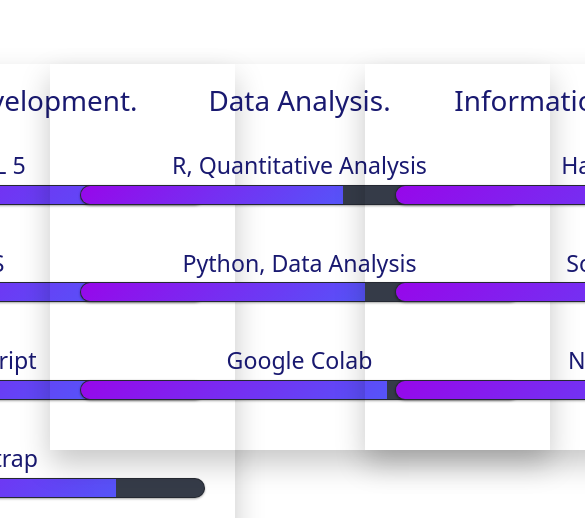
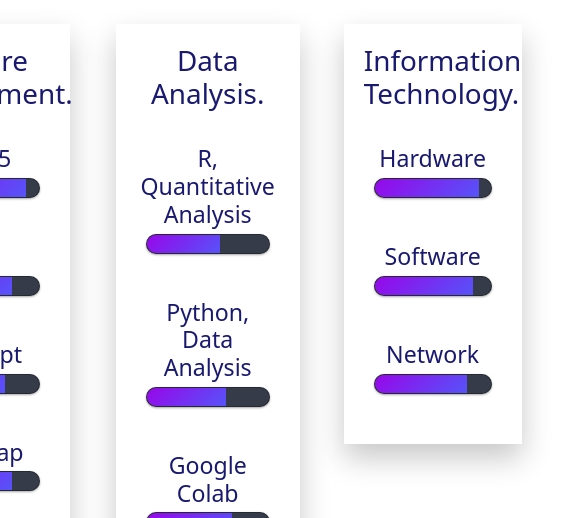
Before and after one commit to Jazsus/Jazsus.GitHub.io, a plain HTML site: page resume.html in a window 390 px wide. Shown: the part 781-1299 px from the top of the page, 585 px wide, since content can reach past the window. Drawn offline with nearby package versions, Linux system fonts and the light colour scheme.

Commit message:
flex for media

```diff
--- a/styleres.css
+++ b/styleres.css
@@ -278,4 +278,19 @@ IF YOU RUN INTO PROBLEMS */
 footer {
     text-align: right;
     padding-right: 10%;
-  } can you do the same here too
+  }
+
+
+  @media (max-width: 768px) {
+    .skill {
+      width: 90%;
+      margin: 20px auto; /* Smaller margin for mobile view */
+    }
+
+    .skillz {
+      display: flex;
+      flex-direction: column;
+      align-items: center;
+      gap: 20px; /* Adds space between stacked containers */
+    }
+  }
```
